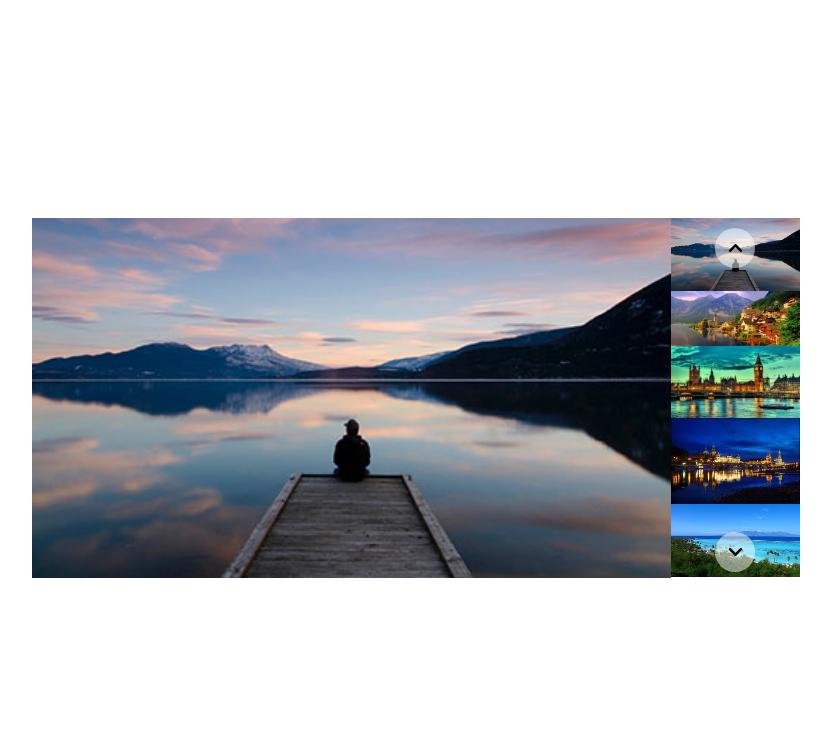
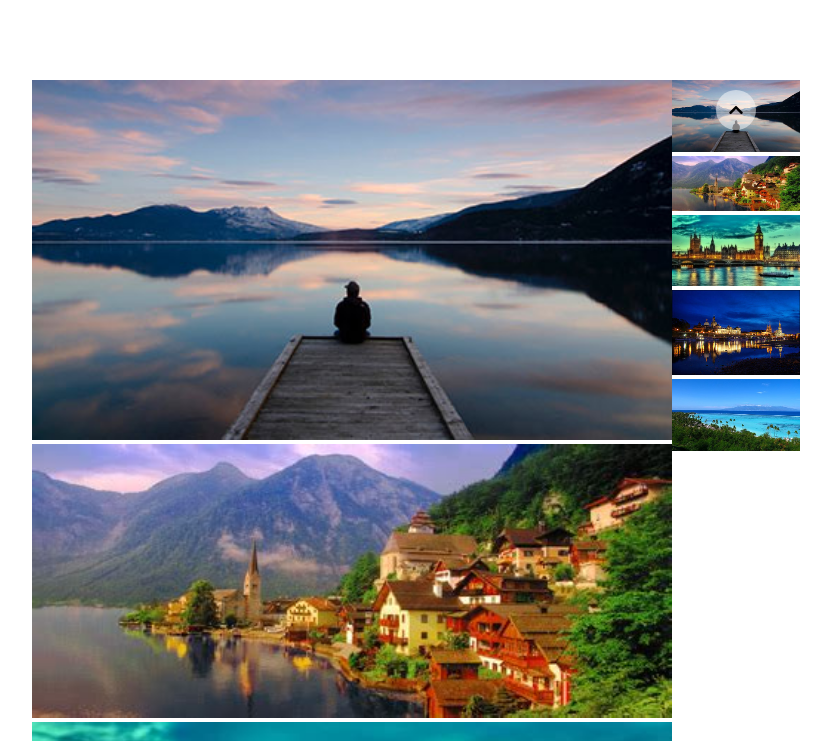
Before and after one commit to Giadaspt/js-array-carousel, a plain HTML site: page index.html in a window 1280 px wide. Shown: the top 741 px of the page, without its empty margins (224-1055 px from the left). Drawn offline with Linux system fonts and the light colour scheme.

Commit message:
inserite foto array

```diff
--- a/css/style.css
+++ b/css/style.css
@@ -5,19 +5,23 @@
 }
 
 .container {
-  height: 100vh;
   display: flex;
   justify-content: center;
   align-items: center;
+  align-content: center;
+  padding-top: 80px;
 }
 
-.wrapper {
+.slider {
   display: flex;
   width: 60%;
 }
 
+.out-box-slide {
+  width: 100%;
+}
+
 .box-slide {
-  width: 99%;
   display: none;
 }
 
@@ -25,7 +29,7 @@
   display: block;
 }
 
-.box-slide img, .right-slide img {
+.out-box-slide img, .box-slide img, .right-slide img {
   width: 100%;
 }
 
@@ -49,6 +53,7 @@
   text-align: center;
   background-color: rgba(255, 255, 255, 0.5);
   border-radius: 50%;
+  cursor: pointer;
 }
 
 .up-chevron {
--- a/index.html
+++ b/index.html
@@ -11,8 +11,9 @@
 
 <body>
   <div class="container">
-    <div class="wrapper">
-      <div class="box-slide active">
+    <div class="slider">
+      <div class="out-box-slide">
+        <!--<div class="box-slide active">
           <img src="img/01.jpg" alt="">
         </div>
         <div class="box-slide">
@@ -26,10 +27,10 @@
         </div>
         <div class="box-slide">
           <img src="img/05.jpg" alt="">
+        </div>-->
       </div>
-
       <div class="right-slide">
-        <div class="right-slide-inner active">
+        <!-- <div class="right-slide-inner active">
           <img src="img/01.jpg" alt="">
         </div>
         <div class="right-slide-inner">
@@ -43,7 +44,7 @@
         </div>
         <div class="right-slide-inner ">
           <img src="img/05.jpg" alt="">
-        </div>
+        </div> -->
         <div class="up-chevron ">
           <i class="fas fa-chevron-up"></i>
         </div>
@@ -52,7 +53,7 @@
         </div>
       </div>
     </div>
-
+  </div>
 
 
 
--- a/js/script.js
+++ b/js/script.js
@@ -1,13 +1,53 @@
+const slideAll = [
+  'img/01.jpg',
+  'img/02.jpg',
+  'img/03.jpg',
+  'img/04.jpg',
+  'img/05.jpg'
+];
+// console.log(slideAll);
 
-const box_slide = document.getElementsByClassName('box-slide');
-const right_slide = document.getElementsByClassName('right-slide-inner');
-const slideAll = [...new Set(box_slide,right_slide) ];
-console.log(slideAll);
+const slider = document.querySelector('.slider');
+const sliderBig = document.querySelector('.out-box-slide');
+const sliderR = document.querySelector('.right-slide');
+
+
+// const box_slide = document.getElementsByClassName('box-slide');
+// const right_slide = document.getElementsByClassName('right-slide-inner');
+// const slideAll = [...new Set(box_slide,right_slide) ];
+
+// const slideAll = [...box_slide, ...right_slide];
 
 let counter = 0;
 //console.log(box_slide[counter]);
 //console.log(right_slide[counter]);
 
+for (i = 0; i < slideAll.length ; i++) {
+
+  const item1 = document.createElement('div');
+  const item2 = document.createElement('div');
+  //console.log(item1);
+  //console.log(item2);
+  item1.className = 'item1';
+  item2.className = 'item2';
+
+  if (i === 0){
+    item1.classList.add('active');
+    item2.classList.add('active');
+  } else  {
+    item1.classList.remove('active');
+    item2.classList.remove('active');
+  }
+
+
+  sliderBig.append(item1);
+  sliderR.append(item2);
+  console.log(sliderBig);
+  console.log(sliderR);
+
+  item1.innerHTML = `<img src="${slideAll[i]}" alt="">`;
+  item2.innerHTML = `<img src="${slideAll[i]}" alt="">`;
+}
 
 const up_chevron = document.querySelector('.up-chevron');
 const down_chevron = document.querySelector('.down-chevron');
@@ -31,21 +71,3 @@ down_chevron.addEventListener('click', function(){
   slideAll[counter].classList.add('active');
   console.log(slideAll[counter]);
 });
-
-
-// for (i = 0; i < box_slide.length; i++) {
-//   console.log(box_slide[i]);
-
-//   const element = document.createElement('div');
-//   element.className = 'element';
-
-//   if (i == counter) {
-//     element.classList.add('active');
-//   }
-
-//   element.innerHTML = `
-//   <img src=${box_slide[i]}" alt=">
-//   `;
-
-//   wrappper.append(element);
-// }
```
Lines whose indentation alone changed are shown as unchanged.
